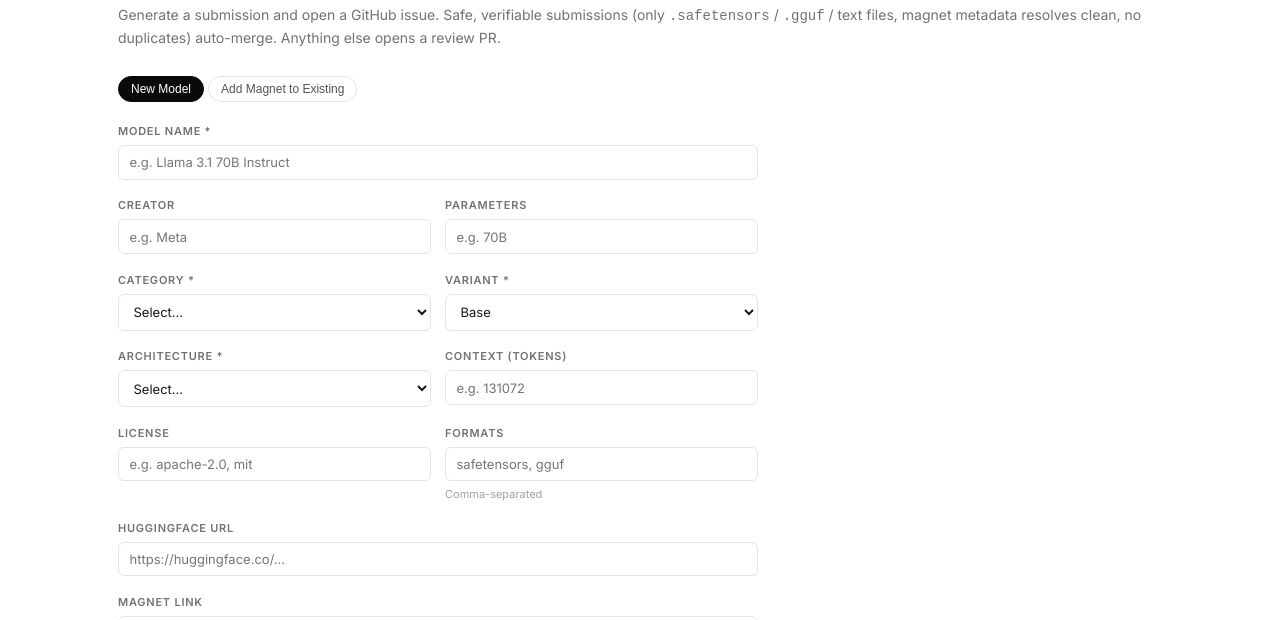
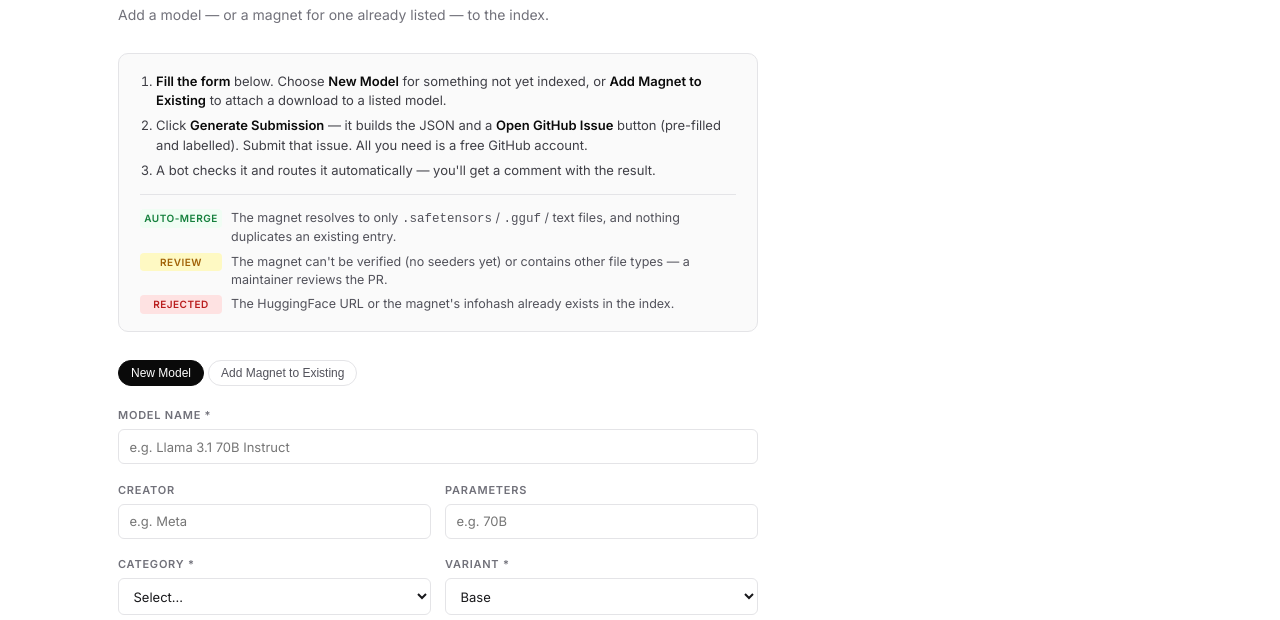
Before and after one commit to Bardia323/LibreAI, a plain HTML site: page submit.html in a window 1280 px wide. Shown: the part 139-759 px from the top of the page. Drawn offline with Linux system fonts and the light colour scheme.

Commit message:
feat(submit): add on-page submission instructions
Stepped how-to + color-coded outcome rules (auto-merge / review / rejected)
so submitters understand the flow without leaving the page.

Co-Authored-By: Claude Sonnet 4.6 <noreply@anthropic.com>

```diff
--- a/static/style.css
+++ b/static/style.css
@@ -633,6 +633,60 @@ tbody tr:last-child td { border-bottom: none; }
 
 .page-subtitle { font-size: 14px; color: var(--gray-500); }
 
+/* ── Submit how-to ── */
+
+.howto {
+  max-width: 640px;
+  border: 1px solid var(--gray-200);
+  border-radius: 10px;
+  padding: 1.25rem 1.5rem;
+  margin-bottom: 2rem;
+  background: var(--gray-50);
+}
+
+.howto-steps {
+  margin: 0 0 1rem;
+  padding-left: 1.15rem;
+  display: grid;
+  gap: 0.4rem;
+}
+
+.howto-steps li { font-size: 13px; color: var(--gray-700); line-height: 1.5; }
+.howto-steps strong { color: var(--black); font-weight: 600; }
+
+.howto-rules {
+  display: flex;
+  flex-direction: column;
+  gap: 0.45rem;
+  padding-top: 1rem;
+  border-top: 1px solid var(--gray-200);
+}
+
+.howto-rule {
+  display: flex;
+  gap: 0.65rem;
+  align-items: baseline;
+  font-size: 12.5px;
+  color: var(--gray-600);
+  line-height: 1.45;
+}
+
+.howto-tag {
+  flex-shrink: 0;
+  width: 82px;
+  font-size: 10px;
+  font-weight: 600;
+  text-transform: uppercase;
+  letter-spacing: 0.05em;
+  padding: 2px 0;
+  border-radius: 4px;
+  text-align: center;
+}
+
+.howto-tag.ok     { background: #f0fdf4; color: #15803d; }
+.howto-tag.review { background: #fef9c3; color: #a16207; }
+.howto-tag.reject { background: #fee2e2; color: #b91c1c; }
+
 .submit-form { max-width: 640px; padding-bottom: 4rem; }
 
 .form-group { margin-bottom: 1.25rem; }
--- a/submit.html
+++ b/submit.html
@@ -22,11 +22,34 @@
   <div class="container">
     <div class="page-header">
       <h1 class="page-title">Submit</h1>
-      <p class="page-subtitle">
-        Generate a submission and open a GitHub issue. Safe, verifiable submissions
-        (only <code>.safetensors</code> / <code>.gguf</code> / text files, magnet metadata
-        resolves clean, no duplicates) auto-merge. Anything else opens a review PR.
-      </p>
+      <p class="page-subtitle">Add a model — or a magnet for one already listed — to the index.</p>
+    </div>
+
+    <div class="howto">
+      <ol class="howto-steps">
+        <li><strong>Fill the form</strong> below. Choose <strong>New Model</strong> for something
+            not yet indexed, or <strong>Add Magnet to Existing</strong> to attach a download to a listed model.</li>
+        <li>Click <strong>Generate Submission</strong> — it builds the JSON and a
+            <strong>Open GitHub Issue</strong> button (pre-filled and labelled). Submit that issue.
+            All you need is a free GitHub account.</li>
+        <li>A bot checks it and routes it automatically — you'll get a comment with the result.</li>
+      </ol>
+      <div class="howto-rules">
+        <div class="howto-rule">
+          <span class="howto-tag ok">Auto-merge</span>
+          <span>The magnet resolves to only <code>.safetensors</code> / <code>.gguf</code> / text files,
+          and nothing duplicates an existing entry.</span>
+        </div>
+        <div class="howto-rule">
+          <span class="howto-tag review">Review</span>
+          <span>The magnet can't be verified (no seeders yet) or contains other file types —
+          a maintainer reviews the PR.</span>
+        </div>
+        <div class="howto-rule">
+          <span class="howto-tag reject">Rejected</span>
+          <span>The HuggingFace URL or the magnet's infohash already exists in the index.</span>
+        </div>
+      </div>
     </div>
 
     <div class="filter-row" style="margin-bottom:1.5rem">
```
